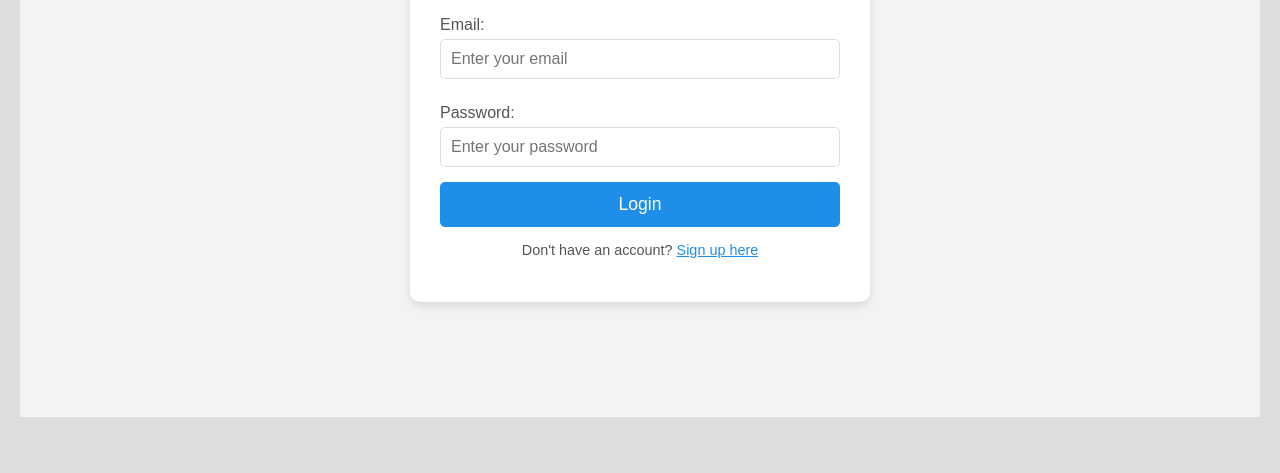
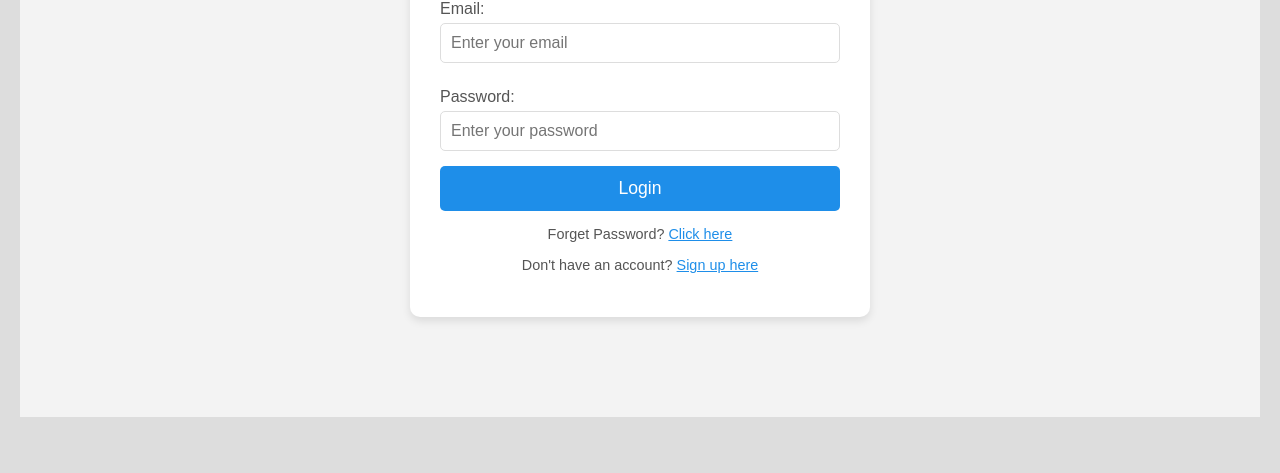
Before and after one commit to Nilanjanak/Real-Estate-Hosting, a plain HTML site: page login.html in a window 1280 px wide. Shown: the part 327-800 px from the top of the page. Drawn offline with Linux system fonts and the light colour scheme; files whose address does not match are found by name.

Commit message:
Final Commit

```diff
--- a/login.html
+++ b/login.html
@@ -82,6 +82,7 @@
 
                     <button type="submit" class="login-button">Login</button>
                 </form>
+                <p class="signup-link">Forget Password? <a href="#">Click here</a></p>
                 <p class="signup-link">Don't have an account? <a href="register.html">Sign up here</a></p>
             </div>
         </section>
```
Also changed, not shown: index.html (+7 -0 lines).
